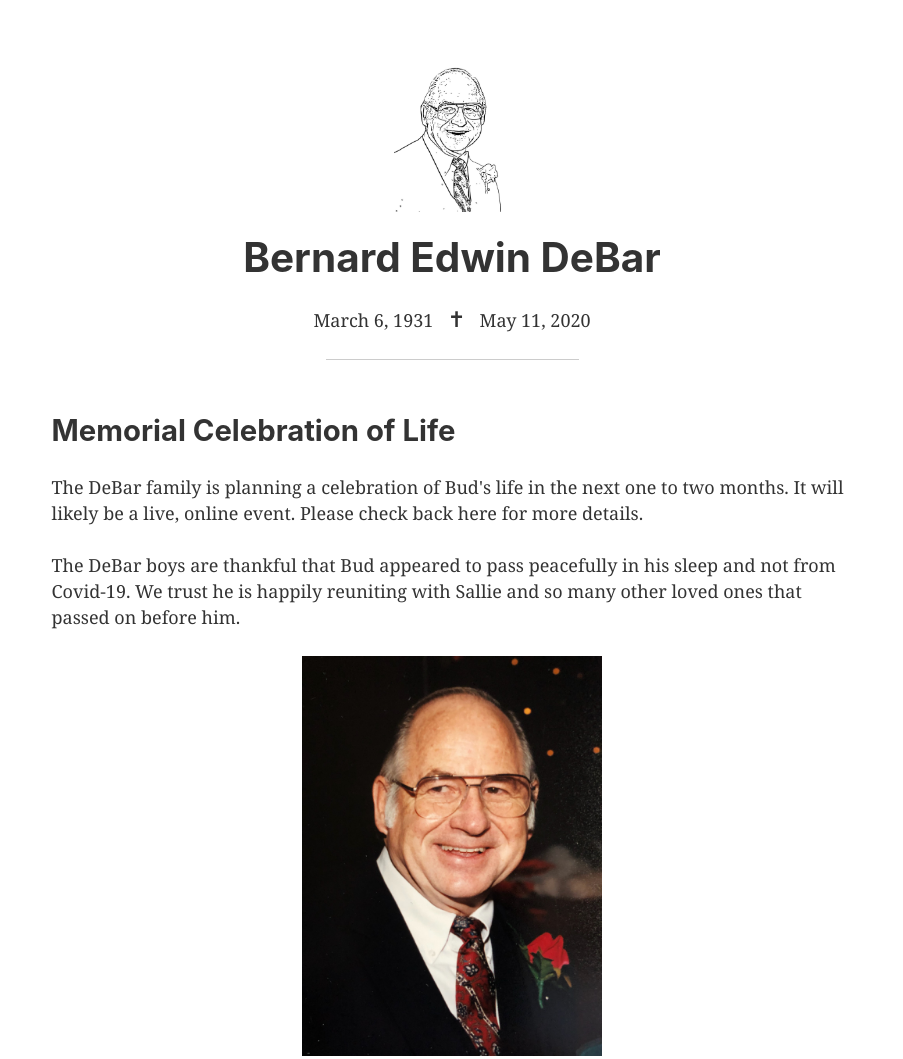
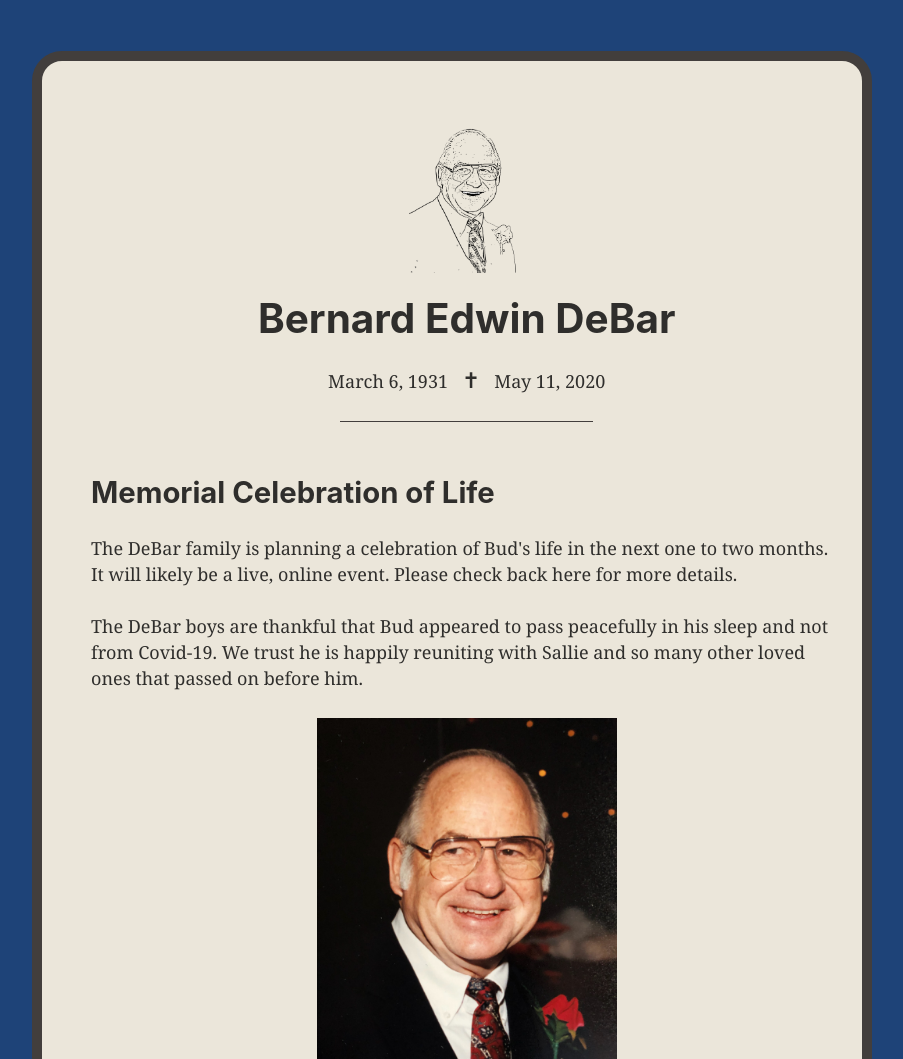
Before and after one commit to jacquesdebar/bernard, a Gatsby site: page / in a window 1280 px wide. Shown: the top 1059 px of the page, without its empty margins (188-1091 px from the left). Built offline with nearby package versions, Linux system fonts and the light colour scheme; Gatsby itself is replaced by a stand-in of ours.

Commit message:
friendlier colors

```diff
--- a/src/components/header.js
+++ b/src/components/header.js
@@ -23,7 +23,7 @@ const Header = ({ siteTitle }) => (
       </div>
       <h1>Bernard Edwin DeBar</h1>
       <p>March 6, 1931 &nbsp; <span style={{fontSize: `1.2em`}}>&#10013;</span> &nbsp; May 11, 2020</p>
-      <hr style={{ maxWidth: `253px`, margin: `10px auto` }} />
+      <hr style={{ maxWidth: `253px`, margin: `10px auto`, backgroundColor: `#423e3c` }} />
     </div>
   </header>
 )
--- a/src/components/layout.css
+++ b/src/components/layout.css
@@ -7,6 +7,7 @@ body {
   margin: 0;
   -webkit-font-smoothing: antialiased;
   -moz-osx-font-smoothing: grayscale;
+  background: #1e4378;
 }
 article,
 aside,
--- a/src/components/layout.js
+++ b/src/components/layout.js
@@ -25,16 +25,25 @@ const Layout = ({ children }) => {
 
   return (
     <>
+      <div style={{
+          margin: `4vw auto`,
+          paddingLeft: `2.3vw`,
+          paddingRight: `2.3w`,
+          borderRadius: `30px`,
+          border: `10px solid #423e3c`,
+          maxWidth: 840,
+          backgroundColor: `#ebe6da`}}>
         <Header siteTitle={data.site.siteMetadata.title} />
         <div
           style={{
             margin: `0 auto`,
             maxWidth: 840,
-          padding: `0 1.0875rem 1.45rem`,
+            padding: `0 1.0875rem 1.45rem`
           }}
         >
           <main style={{ minHeight: `70vh`}}>{children}</main>
-        <hr style={{marginTop: `40px`}}/>
+          <hr style={{marginTop: `40px`, maxWidth: "200px", marginLeft: `auto`, marginRight: `auto`, backgroundColor: `#423e3c`}}/>
+        </div>
       </div>
     </>
   )
--- a/src/components/pics/RoseBWImage.js
+++ b/src/components/pics/RoseBWImage.js
@@ -16,7 +16,7 @@ import Img from "gatsby-image"
 const RoseBWImage = () => {
   const data = useStaticQuery(graphql`
     query {
-      rosebw: file(relativePath: { eq: "roseBW2.png" }) {
+      rosebw: file(relativePath: { eq: "roseBW3.png" }) {
         childImageSharp {
           fluid(maxWidth: 1500) {
             ...GatsbyImageSharpFluid
```
Also changed, not shown: src/images/roseBW3.png (added). Lines whose indentation alone changed are shown as unchanged.
